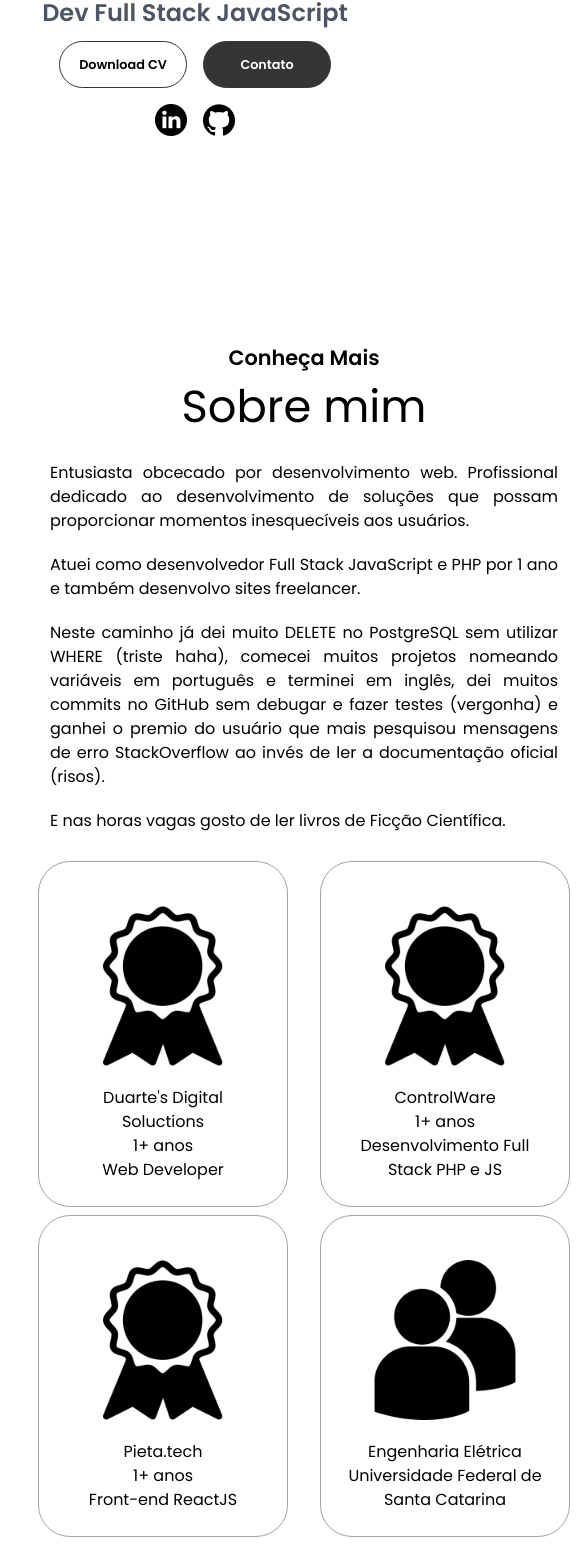
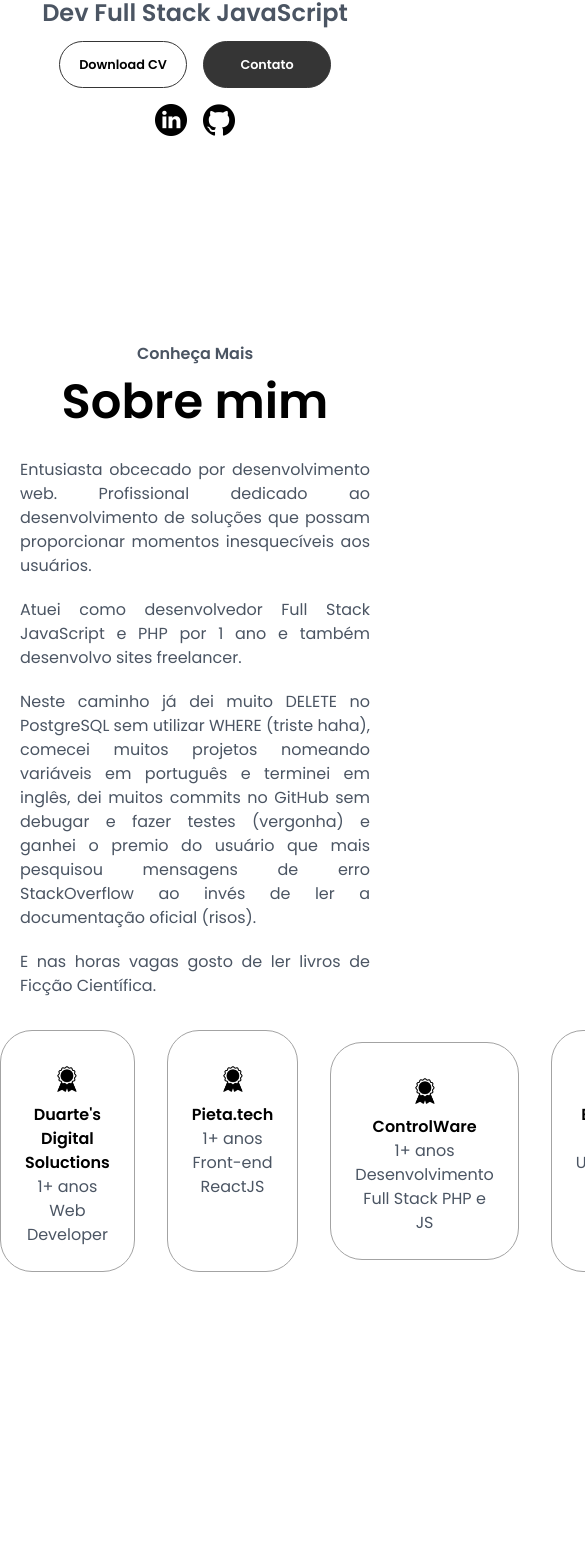
Before and after one commit to danielbelle/portfolio-reactjs-tailwindcss, a React (Create React App) app: page / in a window 390 px wide. Shown: the part 429-1997 px from the top of the page, 585 px wide, since content can reach past the window. Before the commit the page ends 1974 px from the top, so only its background shows below. Built offline with nearby package versions, Linux system fonts and the light colour scheme.

Commit message:
v1.4 - about adding

```diff
--- a/src/App.js
+++ b/src/App.js
@@ -11,8 +11,8 @@ function App() {
     <div className="App">
       <Nav />
       <Profile />
-      <About />{/*
-      <Projects />
+      <About />
+      <Projects />{/*
       <Contact />
       <Footer />*/}
     </div>
--- a/src/Components/About.jsx
+++ b/src/Components/About.jsx
@@ -9,53 +9,53 @@ import './Styles/About.css'
 function About() {
 
   return (
-    <div id="about" className='about-section'>
+    <div id="about" className='justify-between items-center max-w-[1160px] mx-auto my-auto relative min-h-[400px] h-[80vh] pt-[50px]pb-[50px]'>
       <div>{/*
         <Link to='nav' spy={true} smooth={true} offset={0} duration={300}>
           <img src={ArrowUp} alt="Ícone seta" className="icon arrow-up" />
         </Link> */}
-        <div className='text-box'>
-          <p className="about-text-p1">Conheça Mais</p>
-          <h1 className="title">Sobre mim</h1>
+        <div>
+          <p className="flex justify-center font-[600] text-gray-600">Conheça Mais</p>
+          <h1 className="flex text-[3rem] font-[800] mb-2 justify-center ">Sobre mim</h1>
           <div className="about-container">
             <div className="about-details-container">
-              <div className="text-container">
-                <p>
+              <div className='text-gray-600'>
+                <p className="text-justify m-[20px]">
                   Entusiasta obcecado por desenvolvimento web. Profissional dedicado ao desenvolvimento de soluções que possam proporcionar momentos inesquecíveis aos usuários.
                 </p>
-                <p>
+                <p className="text-justify m-[20px]">
                   Atuei como desenvolvedor Full Stack JavaScript e PHP por 1 ano e também desenvolvo sites freelancer.
                 </p>
-                <p>
+                <p className="text-justify m-[20px]">
                   Neste caminho já dei muito DELETE no PostgreSQL sem utilizar WHERE (triste haha), comecei muitos projetos nomeando variáveis em português e terminei em inglês, dei muitos commits no GitHub sem debugar e fazer testes (vergonha) e ganhei o premio do usuário que mais pesquisou mensagens de erro StackOverflow ao invés de ler a documentação oficial (risos).
                 </p>
-                <p>
+                <p className="text-justify m-[20px]">
                   E nas horas vagas gosto de ler livros de Ficção Científica.
                 </p>
               </div>
-              <div className="details-history-containers">
-                <div className='inline'>
-                  <div className="details-container">
-                    <img src={Experience} alt="Ícone de experiência" className="icon" />
-                    <h3>Duarte's Digital Soluctions</h3>
-                    <p>1+ anos <br />Web Developer</p>
+              <div className="flex gap-[2rem] mb-[2rem] mt-[2rem]">
+                <div className='contents text-center'>
+                  <div className="p-[1.5rem] flex-1 bg-white rounded-[32px] border-solid border-[0.1rem] border-[#a3a3a3]">
+                    <img src={Experience} alt="Ícone de experiência" className="h-[2rem] mx-auto my-2" />
+                    <h3 className='font-bold'>Duarte's Digital Soluctions</h3>
+                    <p className='text-gray-600'>1+ anos <br />Web Developer</p>
                   </div>
-                  <div className="details-container">
-                    <img src={Experience} alt="Ícone de experiência" className="icon" />
-                    <h3>Pieta.tech</h3>
-                    <p>1+ anos <br />Front-end ReactJS</p>
+                  <div className="p-[1.5rem] flex-1 bg-white rounded-[32px] border-solid border-[0.1rem] border-[#a3a3a3] max-w-[350px]">
+                    <img src={Experience} alt="Ícone de experiência" className="h-[2rem] mx-auto my-2" />
+                    <h3 className='font-bold'>Pieta.tech</h3>
+                    <p className='text-gray-600'>1+ anos <br />Front-end ReactJS</p>
                   </div>
                 </div>
-                <div className='inline'>
-                  <div className="details-container">
-                    <img src={Experience} alt="Ícone de experiência" className="icon" />
-                    <h3>ControlWare</h3>
-                    <p>1+ anos <br />Desenvolvimento Full Stack PHP e JS</p>
+                <div className='contents text-center'>
+                  <div className="p-[1.5rem] flex-1 bg-white rounded-[32px] border-solid border-[0.1rem] border-[#a3a3a3] m-auto">
+                    <img src={Experience} alt="Ícone de experiência" className="h-[2rem] mx-auto my-2" />
+                    <h3 className='font-bold'>ControlWare</h3>
+                    <p className='text-gray-600'>1+ anos <br />Desenvolvimento Full Stack PHP e JS</p>
                   </div>
-                  <div className="details-container">
-                    <img src={Education} alt="Ícone de educação" className="icon" />
-                    <h3>Engenharia Elétrica</h3>
-                    <p>Universidade Federal de Santa Catarina</p>
+                  <div className="p-[1.5rem] flex-1 bg-white rounded-[32px] border-solid border-[0.1rem] border-[#a3a3a3]">
+                    <img src={Education} alt="Ícone de educação" className="h-[2rem] mx-auto my-2" />
+                    <h3 className='font-bold'>Engenharia Elétrica</h3>
+                    <p className='text-gray-600'>Universidade Federal de Santa Catarina</p>
                   </div>
                 </div>
               </div>
--- a/src/Components/Styles/About.css
+++ b/src/Components/Styles/About.css
@@ -1,15 +1,3 @@
-/* ABOUT SECTION */
-.about-section {
-  display: flex;
-  position: relative;
-  height: 80vh;
-  min-height: 500px;
-  margin: 0 30px;
-}
-
-.inline {
-  display: contents;
-}
 
 .arrow-up {
   position: relative;
@@ -17,118 +5,11 @@
   top: 2.5rem;
 }
 
-/*
-.text-box {
-}
-*/
-.about-text-p1 {
-  text-align: center;
-  font-weight: 600;
-}
-
-.title {
-  font-size: 2.9rem;
-  margin-bottom: 15px;
-  text-align: center;
-}
 
 
-/*
-.about-container {}
-
-.about-details-container {
-}
-
-
-.text-container {
-}
-*/
-.text-container p {
-  text-align: justify;
-  margin: 20px;
-}
-
-.details-history-containers {
-  display: flex;
-  gap: 2rem;
-  margin-bottom: 2rem;
-  margin-top: 2rem;
-}
-
-.details-container {
-  padding: 1.5rem;
-  flex: 1;
-  background: white;
-  border-radius: 2rem;
-  border: rgb(53, 53, 53) 0.1rem solid;
-  border-color: rgb(163, 163, 163);
-  text-align: center;
-}
 
 .arrow {
   position: relative;
   left: 100%;
   bottom: 3rem;
 }
-
-@media (max-width: 1330px) {
-
-  .about-text-p2 {
-    font-size: 1rem;
-  }
-
-  .title {
-    font-size: 2.8rem;
-    margin-bottom: 15px;
-    text-align: center;
-  }
-
-  .about-text-p1 {
-    font-size: 1.3rem;
-  }
-
-
-}
-
-@media (max-width: 1000px) {
-
-
-  .profile-box {
-    padding-top: 5vh;
-    height: 96vh;
-    margin: 0 0rem;
-    gap: 1rem;
-  }
-
-  .details-history-containers {
-    gap: 1rem;
-    margin-bottom: 1rem;
-    margin-top: 1rem;
-  }
-
-  .inline {
-    display: inline;
-  }
-
-  .details-container {
-    margin: 0.5rem;
-    min-width: 250px;
-    min-height: 200px;
-  }
-
-}
-
-@media (max-width: 800px) {
-
-  .about-about-container {
-    flex-direction: column;
-    align-items: center;
-  }
-
-
-  .details-container {
-    margin-bottom: 0.5rem;
-  }
-}
-
-@media (max-width: 600px) {}
```
